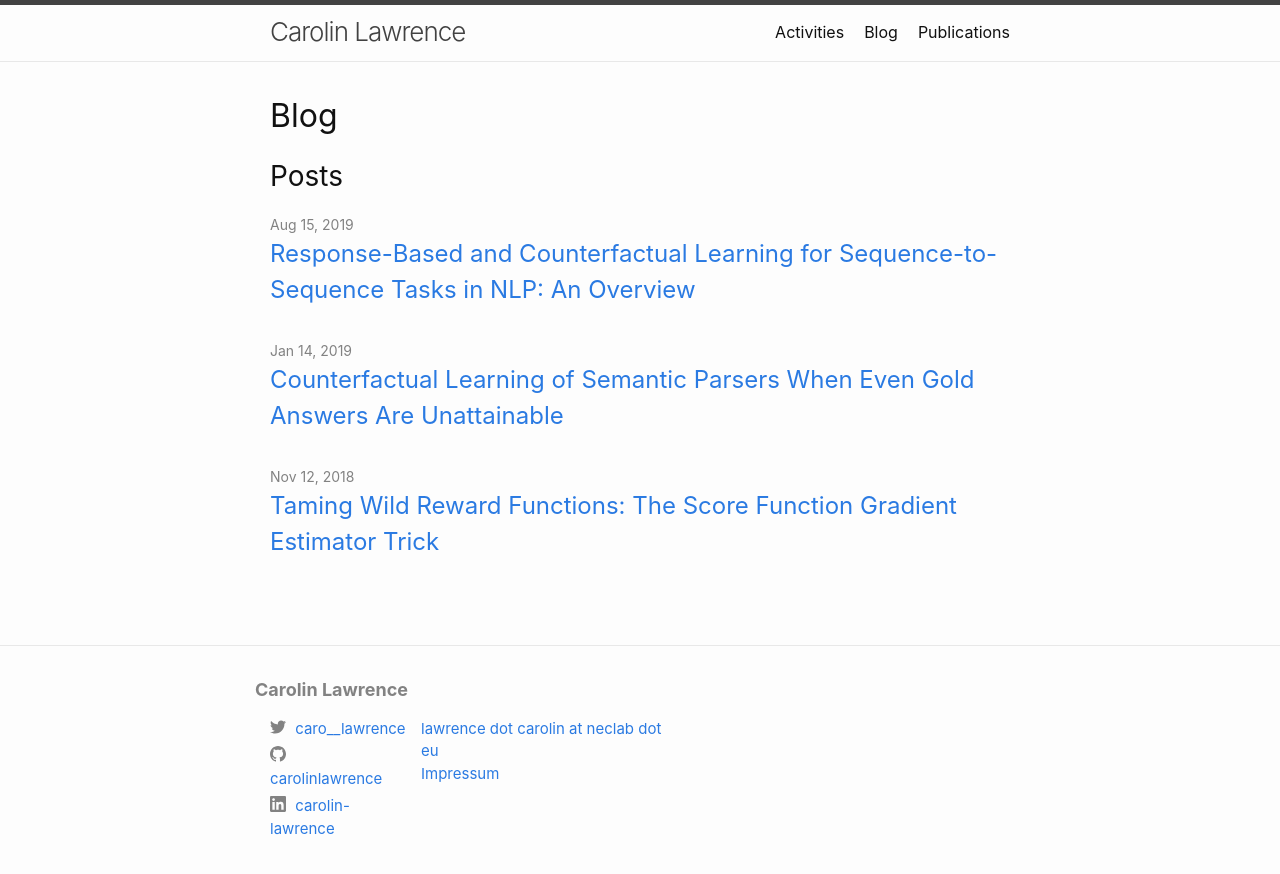
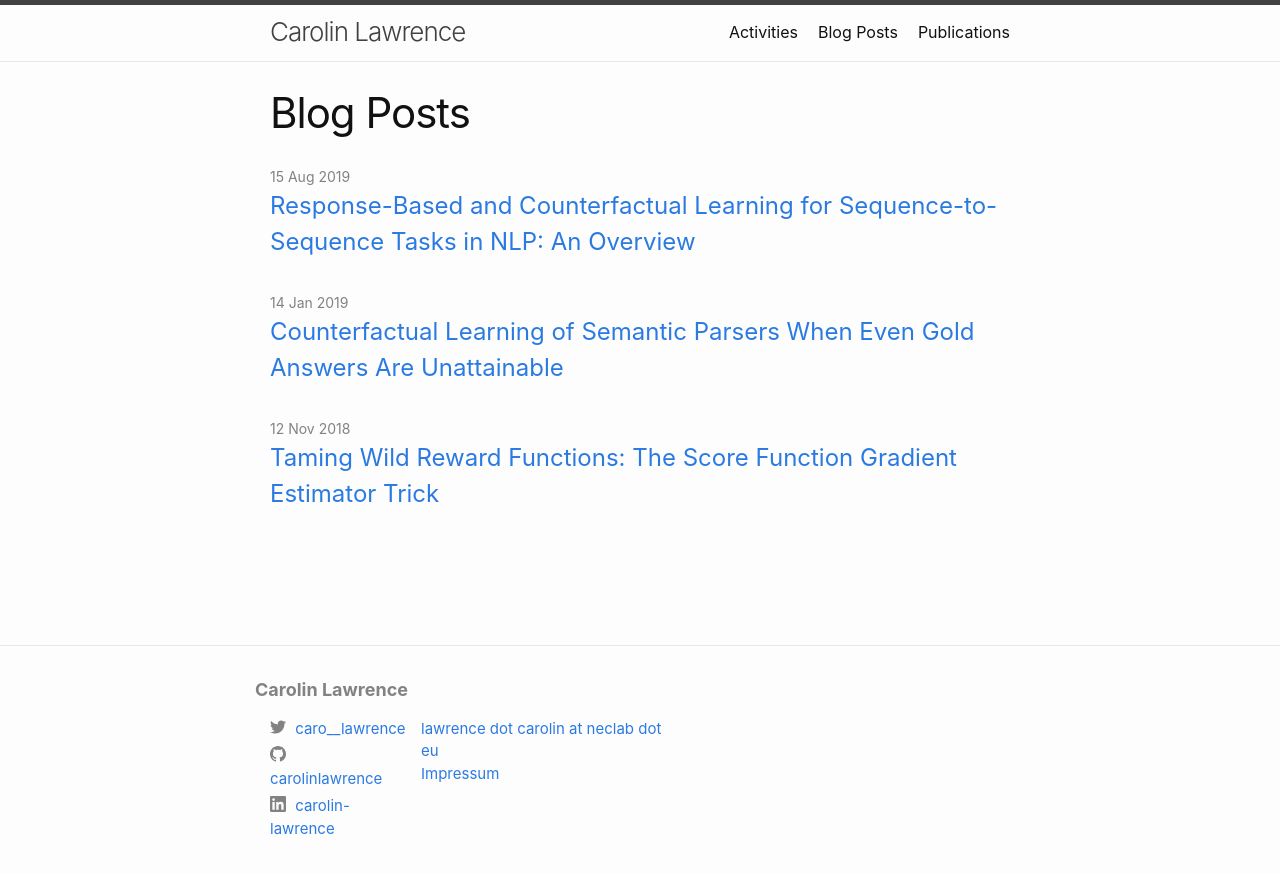
Before and after one commit to carolinlawrence/carolinlawrence.github.io, a Jekyll site: the page built from blog.markdown, in a window 1280 px wide. Shown: the top 874 px of the page. Built offline with Jekyll 4.4.1, drawn with Linux system fonts in a browser that asks for light colours.

Commit message:
fix blog post page

```diff
--- a/blog.markdown
+++ b/blog.markdown
@@ -1,5 +1,16 @@
 ---
-layout: home
-title: Blog
+layout: page
+title: Blog Posts
 permalink: /blog/
 ---
+
+<ul class="post-list">
+{% for post in site.posts %}
+<li>
+<span class="post-meta">{{ post.date | date_to_string }}</span>
+<h2>
+  <a class="post-link" href="{{ post.url }}">{{ post.title }}</a>
+</h2>
+</li>
+{% endfor %}
+</ul>
```
